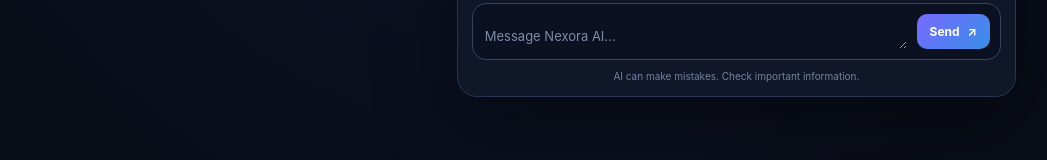
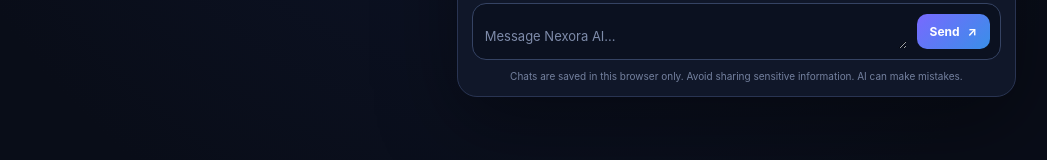
Before and after one commit to kamblesushant35258-wq/nexora-ai, a plain HTML site: page public/index.html in a window 1280 px wide. Shown: the part 574-734 px from the top of the page, without its empty margins (116-1163 px from the left). Drawn offline with Linux system fonts and the light colour scheme.

Commit message:
Explain local chat storage and privacy

```diff
--- a/public/index.html
+++ b/public/index.html
@@ -53,7 +53,7 @@
             <span>Send</span><span aria-hidden="true">↗</span>
           </button>
         </form>
-        <p class="disclaimer">AI can make mistakes. Check important information.</p>
+        <p class="disclaimer">Chats are saved in this browser only. Avoid sharing sensitive information. AI can make mistakes.</p>
       </section>
     </section>
 
```
